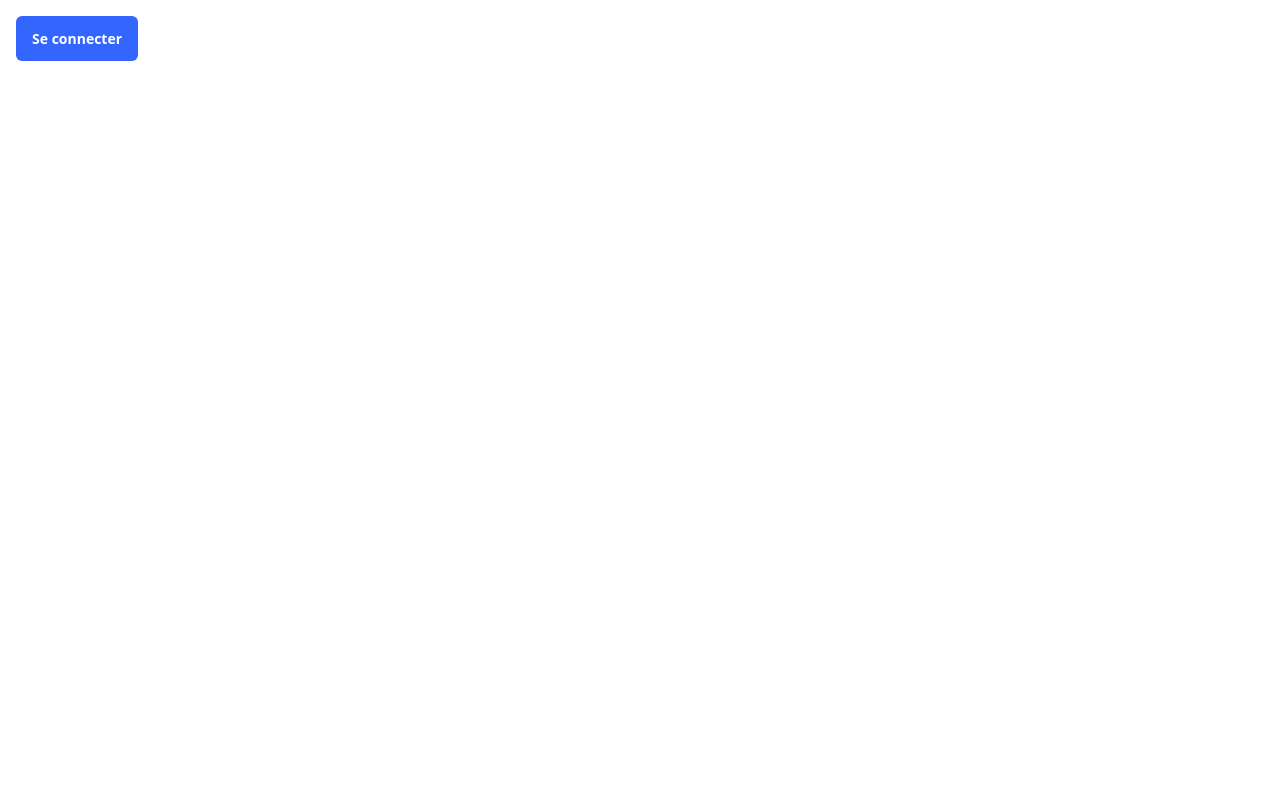
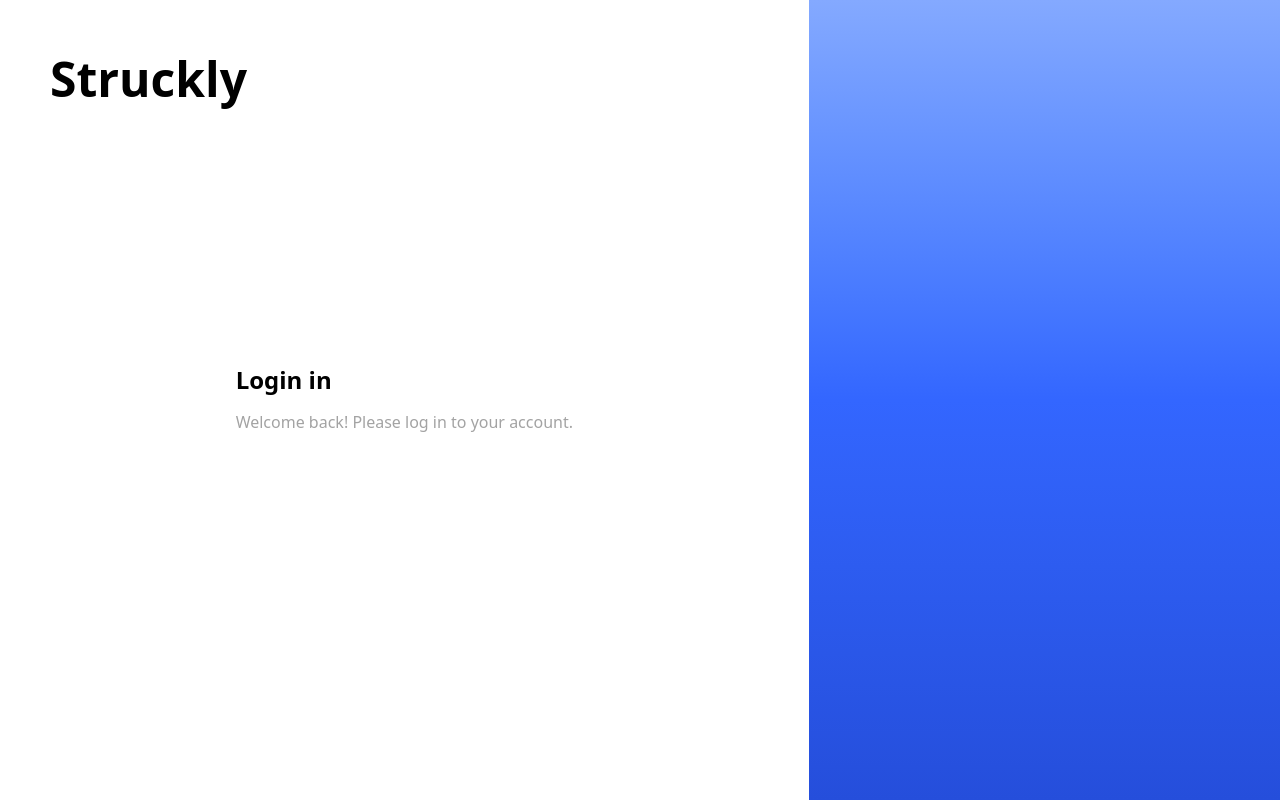
Before and after one commit to Joeil92/Struckly-front, a React (Vite) app: page /login in a window 1280 px wide. Built offline with nearby package versions, Linux system fonts and the light colour scheme.

Commit message:
react-hook-form added, WIP login page

```diff
--- a/package.json
+++ b/package.json
@@ -20,6 +20,7 @@
     "i18next-http-backend": "^3.0.2",
     "react": "^19.0.0",
     "react-dom": "^19.0.0",
+    "react-hook-form": "^7.56.4",
     "react-i18next": "^15.5.1",
     "react-router": "^7.6.0",
     "tailwindcss": "^4.1.7"
--- a/public/locales/en/translation.json
+++ b/public/locales/en/translation.json
@@ -1,3 +1,7 @@
 {
-  "appAbout": "Edit <code>src/App.tsx</code> and save to test HMR"
+  "login": {
+    "title": "Struckly - Login",
+    "loginTitle": "Login in",
+    "loginSubtitle": "Welcome back! Please log in to your account."
+  }
 }
--- a/public/locales/fr/translation.json
+++ b/public/locales/fr/translation.json
@@ -1,3 +1,7 @@
 {
-  "appAbout": "Modifier <code>src/App.tsx</code> et sauvegarder pour tester le HMR"
+  "login": {
+    "title": "Struckly - Se connecter",
+    "loginTitle": "Se connecter",
+    "loginSubtitle": "Bon retour parmis nous! Veuillez vous connecter à votre compte."
+  }
 }
--- a/src/pages/login/LoginPage.tsx
+++ b/src/pages/login/LoginPage.tsx
@@ -1,13 +1,21 @@
-import { Button } from "../../shared/ui/Button";
+import { useTranslation } from "react-i18next";
+import { Typography } from "../../shared/ui/Typography";
 
 export function LoginPage() {
+    const { t } = useTranslation();
+
     return (
         <>
-            <title>Struckly - Login</title>
-            <div className="p-4">
-                <Button
-                    onClick={() => console.log("login")}
-                >Se connecter</Button>
+            <title>{t('login.title')}</title>
+            <Typography tag={"h1"} className="fixed ps-[50px] pt-[50px]">Struckly</Typography>
+            <div className="w-full h-screen flex items-center justify-center">
+                <div className="grow flex items-center justify-center">
+                    <div className="flex flex-col gap-4">
+                        <Typography tag={"h5"}>{t('login.loginTitle')}</Typography>
+                        <Typography className="text-grey-500">{t('login.loginSubtitle')}</Typography>
+                    </div>
+                </div>
+                <div className="bg-gradient-to-b from-primary-300 via-primary-500 to-primary-600 h-screen grow"></div>
             </div>
         </>
     )
```
Also changed, not shown: 1 other file (tests, documents, lock files or other folders).
